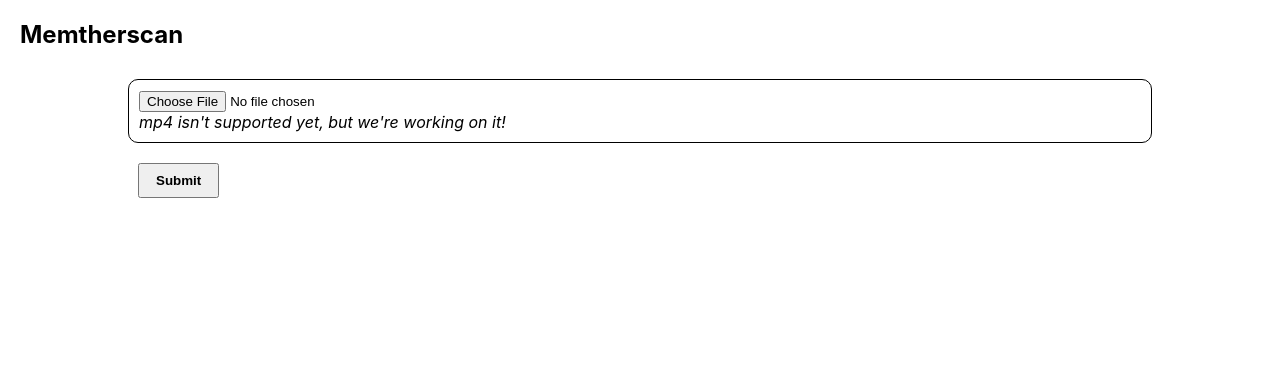
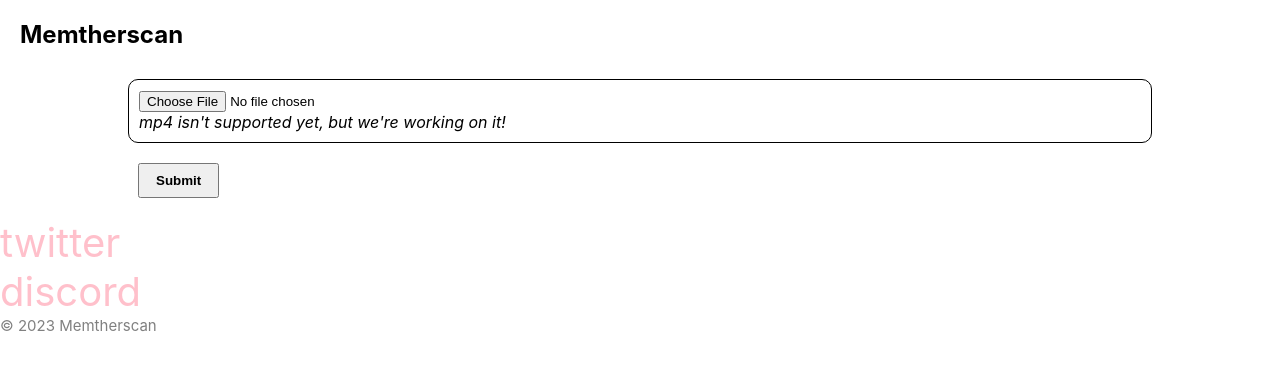
Before and after one commit to guzus/memtherscan-interface, a Next.js app: page /upload in a window 1280 px wide. Shown: the top 370 px of the page. Built offline with nearby package versions, Linux system fonts and the light colour scheme.

Commit message:
apply Footer, default header

```diff
--- a/components/footer/index.js
+++ b/components/footer/index.js
@@ -1,18 +1,13 @@
 import React from "react";
-import { AiOutlineGlobal, AiFillTwitterCircle } from "react-icons/ai";
 export default function Footer() {
   return (
     <div className="bg-dark text-center text-white">
       <div style={{ backgroundColor: "rgba(0, 0, 0, 0)", color: "white" }}>
         <a href="https://twitter.com/AirdropBrokers">
-          <AiFillTwitterCircle
-            style={{ fontSize: "40px", color: "pink" }}
-          ></AiFillTwitterCircle>
+          <div style={{ fontSize: "40px", color: "pink" }}>twitter</div>
         </a>
         <a href="https://discord.gg/K4nFPbPHm">
-          <AiOutlineGlobal
-            style={{ fontSize: "40px", color: "pink" }}
-          ></AiOutlineGlobal>
+          <div style={{ fontSize: "40px", color: "pink" }}>discord</div>
         </a>
 
         <p style={{ fontSize: "15px", color: "gray" }}>© 2023 Memtherscan</p>
--- a/components/header/index.js
+++ b/components/header/index.js
@@ -9,7 +9,15 @@ const HeaderSection = styled.section`
   cursor: grab;
 `;
 
-export default function Header(props) {
+export default function Header(
+  props = {
+    title: "Memtherscan",
+    description: "The Centre of Crypto Memes and Culture",
+    keywords: "crypto, meme",
+    imgsrc: "https://memtherscan.xyz/favicon.ico",
+    url: "https://memtherscan.xyz",
+  }
+) {
   return (
     <>
       <Head>
--- a/pages/index.js
+++ b/pages/index.js
@@ -6,6 +6,7 @@ import Header from "../components/header";
 import { BASE_URL } from "../constants";
 import { ScrollMenu, VisibilityContext } from "react-horizontal-scrolling-menu";
 import "react-horizontal-scrolling-menu/dist/styles.css";
+import Footer from "../components/footer/index.js";
 
 function TagBar(createQueryString) {
   const router = useRouter();
@@ -88,7 +89,7 @@ function Home() {
 
       return params.toString();
     },
-    [searchParams],
+    [searchParams]
   );
 
   useEffect(() => {
@@ -108,7 +109,7 @@ function Home() {
       .then((response) => {
         if (!response.ok) {
           throw new Error(
-            `This is an HTTP error: The status is ${response.status}`,
+            `This is an HTTP error: The status is ${response.status}`
           );
         }
         return response.json();
@@ -137,6 +138,7 @@ function Home() {
         {data &&
           data.map(({ id, url }) => <div key={id}>{Image({ id, url })}</div>)}
       </div>
+      <Footer />
     </div>
   );
 }
--- a/pages/meme/[id]/index.js
+++ b/pages/meme/[id]/index.js
@@ -1,6 +1,7 @@
 import React, { useEffect, useState } from "react";
 import Image from "../../../components/image";
 import Header from "../../../components/header";
+import Footer from "../../components/footer";
 import { BASE_URL } from "../../../constants";
 import { useRouter } from "next/router";
 
@@ -15,7 +16,7 @@ function Detail({ params }) {
     .then((response) => {
       if (!response.ok) {
         throw new Error(
-          `This is an HTTP error: The status is ${response.status}`,
+          `This is an HTTP error: The status is ${response.status}`
         );
       }
       return response.json();
@@ -43,6 +44,7 @@ function Detail({ params }) {
       {loading && <div>A moment please...</div>}
       {error && <div>{`There is a problem fetching the data - ${error}`}</div>}
       <div>{Image({ url, id })}</div>
+      <Footer />
     </>
   );
 }
--- a/pages/mission/index.js
+++ b/pages/mission/index.js
@@ -1,5 +1,6 @@
 import React from "react";
 import Header from "../../components/header";
+import Footer from "../../components/footer";
 import styled from "styled-components";
 
 const TextWrapper = styled.section`
@@ -43,6 +44,7 @@ function MissionPage() {
           )!
         </TextWrapper>
       </div>
+      <Footer />
     </>
   );
 }
--- a/pages/upload/index.js
+++ b/pages/upload/index.js
@@ -1,5 +1,6 @@
 import React, { useState } from "react";
 import Header from "../../components/header";
+import Footer from "../../components/footer";
 import styled from "styled-components";
 import Modal from "../../components/modal";
 import { BASE_URL } from "../../constants";
@@ -116,6 +117,7 @@ function FileUploadPage() {
           </div>
         </SubmitWrapper>
       </div>
+      <Footer />
     </>
   );
 }
```
